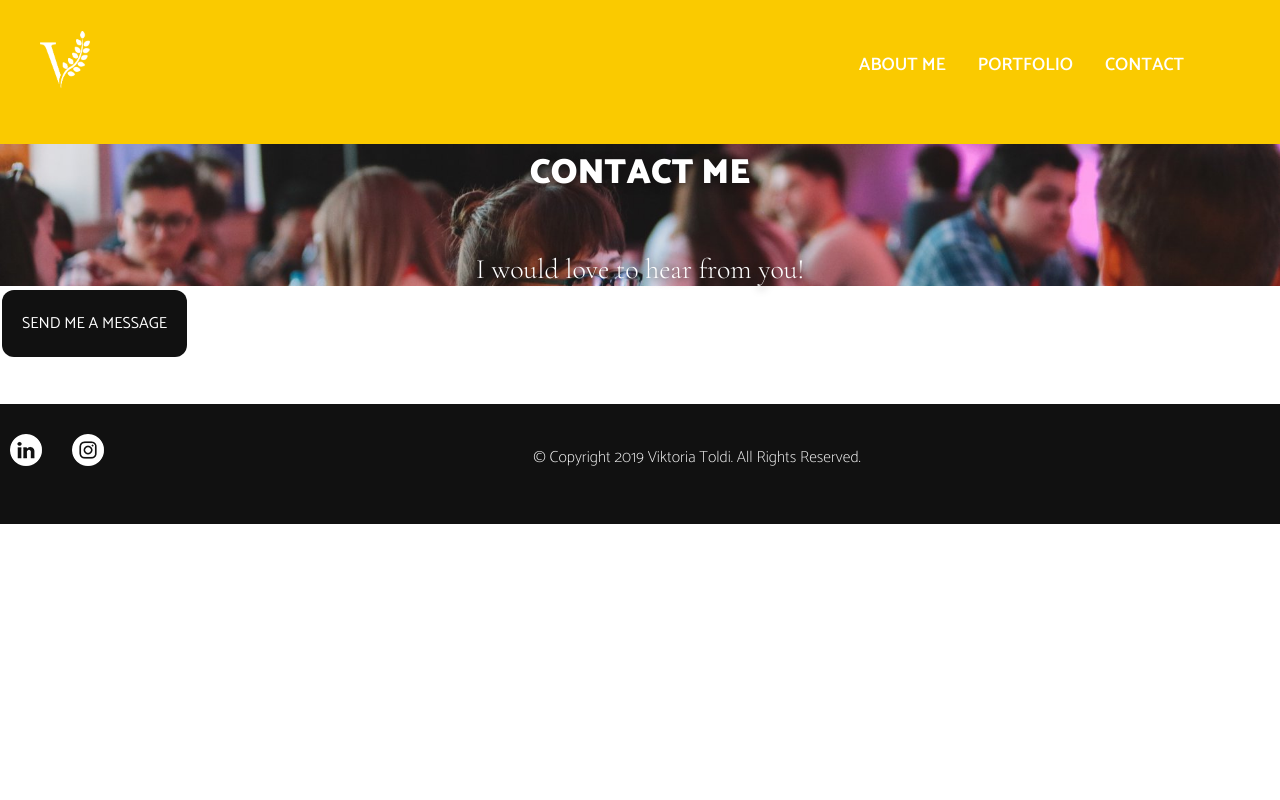
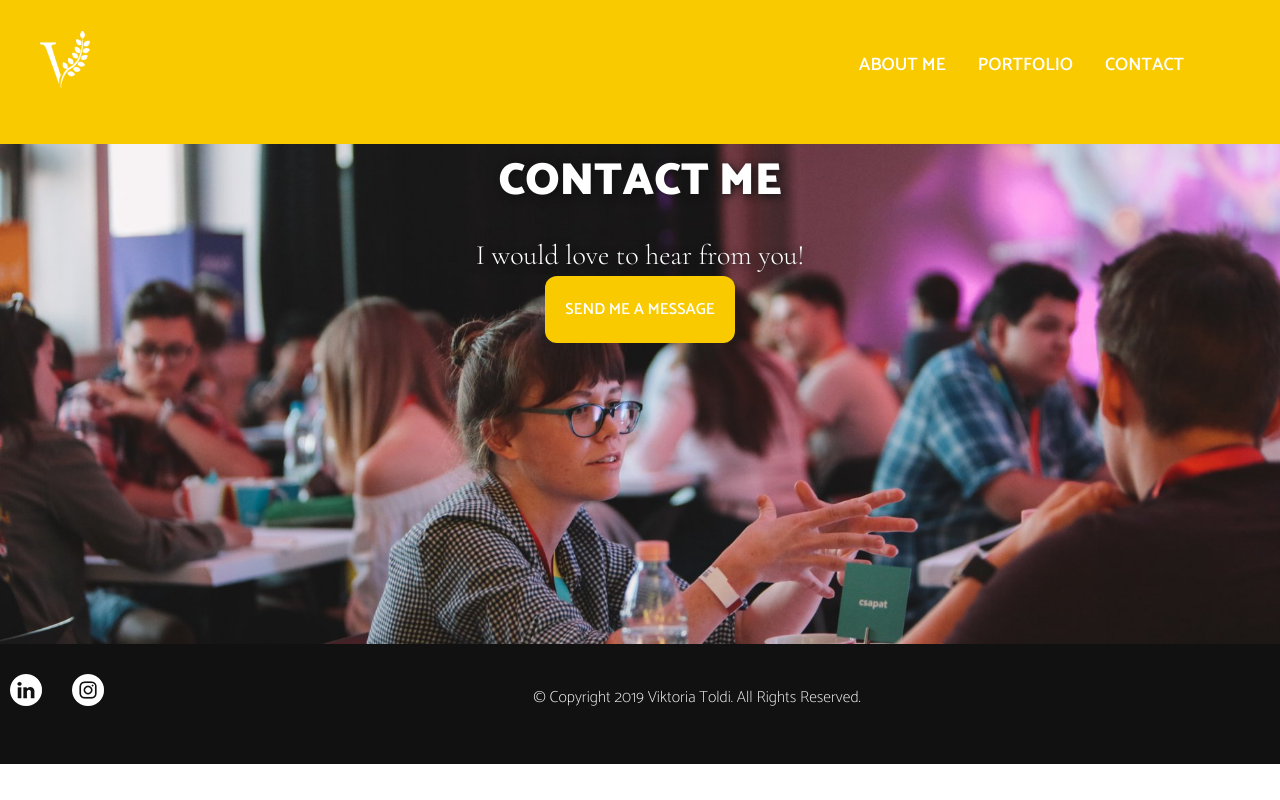
Before and after one commit to aviki/portfolio-website_viktoria-toldi, a plain HTML site: page contact.html in a window 1280 px wide. Drawn offline with nearby package versions, Linux system fonts and the light colour scheme.

Commit message:
final version

```diff
--- a/contact.html
+++ b/contact.html
@@ -6,12 +6,13 @@
     <meta name="viewport" content="width=device-width, initial-scale=1.0">
     <link rel="stylesheet" type="text/css" href="style.css">
     <script defer src="script.js"></script>
-    <link href="https://fonts.googleapis.com/css?family=Catamaran:100,200,300,400,500,600,700,800,900|Cormorant+Garamond:300,300i,400,400i,500,500i,600,600i,700,700i&display=swap" rel="stylesheet">
+    <link href="https://fonts.googleapis.com/css?family=Catamaran:100,200,300,400,500,600,700,800,900" rel="stylesheet">
+    <link href="https://fonts.googleapis.com/css?family=Cormorant+Garamond:300,300i,400,400i,500,500i,600,600i,700,700i&display=swap" rel="stylesheet">
   </head>
 
   <body>
       <header>
-          <a href="landing.html"><img id="header-logo" src="images/1x/logo-3.png" alt="Viki design logo" width="50.3px" height="57.3px"></a>
+          <a href="landing.html"><img id="header-logo" src="images/1x/logo-3.png" alt="Viki design logo" width="50" height="57"></a>
           <nav>
             <ul>
               <li><a href="about.html">About me</a></li>
@@ -26,12 +27,10 @@
             <div class="contact-picture">
               <h2>CONTACT ME</h2>
               <h3>I would love to hear from you!</h3>
+              <a href="mailto:toldi.victoria@gmail.com">
+                <button class="buttons" id="email-button">Send me a message</button>
+              </a>
             </div>
-              <div class="middle-background">
-                <div id="email-button">
-                  <a    href="mailto:toldi.victoria@gmail.com"><button      type="button" class="buttons" id="email-    button">Send me a message</button></a>
-                </div>
-              </div>
           </section>
         </main>
 
--- a/style.css
+++ b/style.css
@@ -6,8 +6,6 @@
   margin: 0;
   padding: 0;
 }
-
-@import url('https://fonts.googleapis.com/css?family=Catamaran:100,200,300,400,500,600,700,800,900|Cormorant+Garamond:300,300i,400,400i,500,500i,600,600i,700,700i&display=swap');
 
 /*HEADER*/
 
@@ -173,7 +171,7 @@ header nav ul li a {
 footer {
   width: 100%;
   height: 15vh;
-  margin-top: 20px;
+  margin: 0 auto;
   background-color: #111;
 }
 
@@ -276,7 +274,7 @@ footer h4 {
 
 .contact-banner {
   width: 100%;
-  height: 30vh;
+  height: 500px;
   background-image: url('images/about-3.jpg');
   background-repeat: no-repeat;
   background-position: center;
@@ -285,7 +283,7 @@ footer h4 {
 
 .contact-banner h2 {
   font-family: Catamaran;
-  font-size: 35px;
+  font-size: 45px;
   font-weight: 900;
   color: #fff;
   text-align: center;
@@ -295,15 +293,15 @@ footer h4 {
 .contact-banner h3 {
   font-family: Cormorant Garamond;
   font-size: 28px;
-  font-weight: 100;
+  font-weight: 200;
   color: #fff;
   text-align: center;
   text-shadow: 2px 2px 8px #111;
-  padding-top: 50px;
+  padding-top: 20px;
 }
 
 .buttons {
-  background-color: #111;
+  background-color: #faca00;
   border: none;
   color: white;
   padding: 20px;
@@ -313,6 +311,7 @@ footer h4 {
   font-family: Catamaran;
   text-transform: uppercase;
   font-size: 16px;
+  font-weight: 600;
   margin: 4px 2px;
   cursor: pointer;
   border-radius: 12px;
@@ -322,12 +321,7 @@ footer h4 {
   display: block;
   margin-left: auto;
   margin-right: auto;
-}
-
-.middle-background {
-  width: 100%;
-  height: calc(100vh - 18vh - 30vh - 15vh);
-  background-color: #fff;
+  padding-top: 20px;
 }
 
 /*BASIC WEB*/
```
Also changed, not shown: about.html (+3 -2 lines), animation.html (+6 -3 lines), content.html (+3 -2 lines), index.html (renamed from landing.html, +4 -4 lines), ux.html (+3 -2 lines), web.html (+3 -2 lines).
